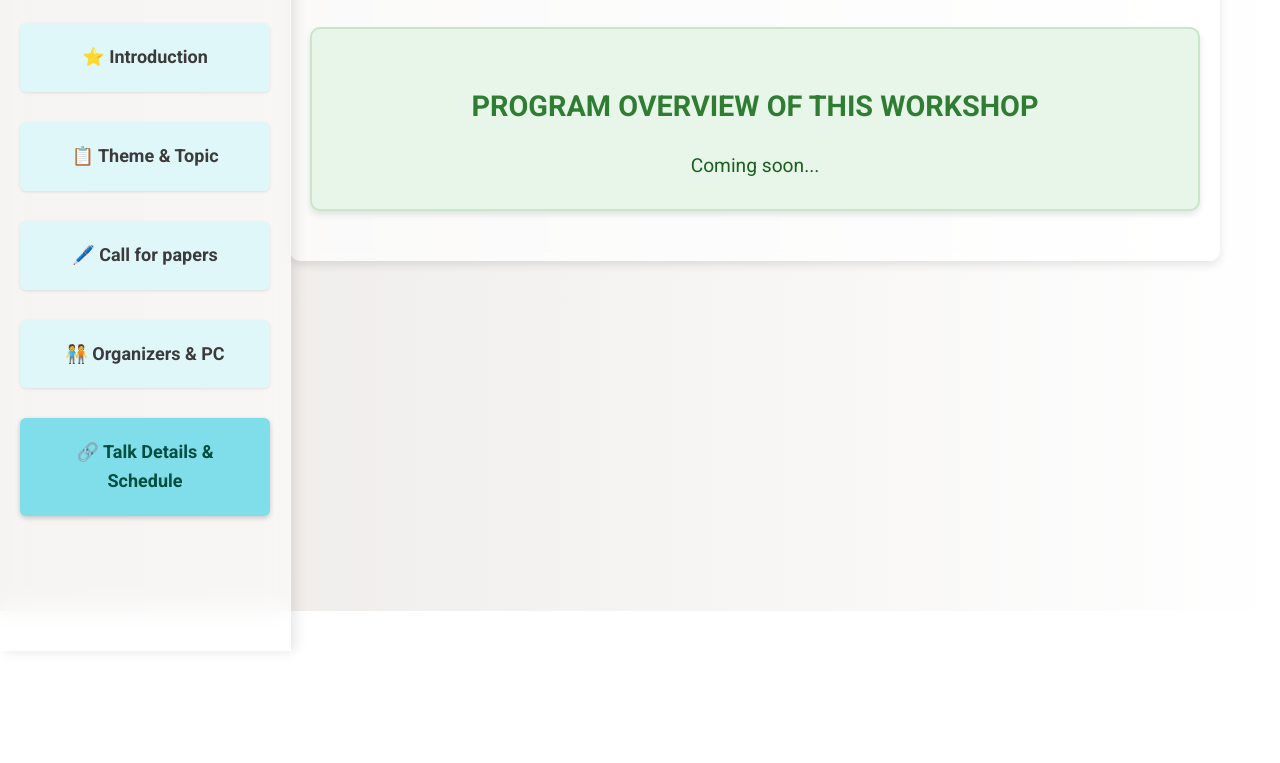
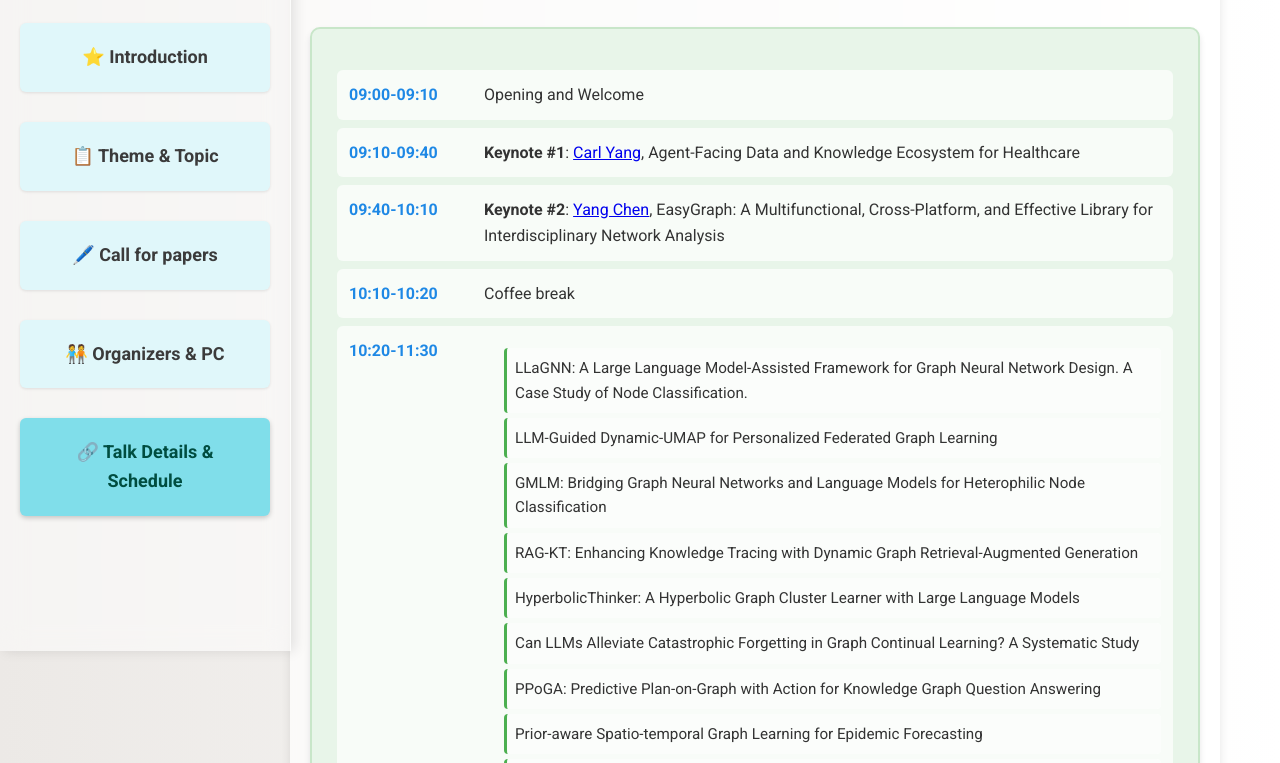
Before and after one commit to MAGIC-GROUP-BUAA/CIKM2025_workshop, a plain HTML site: page pages/talk.html in a window 1280 px wide. Shown: the part 189-952 px from the top of the page. Before the commit the page ends 800 px from the top, so only its background shows below. Drawn offline with Linux system fonts and the light colour scheme.

Commit message:
update schedule

```diff
--- a/CSS/style.css
+++ b/CSS/style.css
@@ -254,28 +254,72 @@ tr:hover td {
 }
 
 .announcement {
-    background-color: #e8f5e9;  /* 淡绿色背景 */
+    background-color: #e8f5e9;
     border: 2px solid #c8e6c9;
     border-radius: 10px;
     padding: 25px;
     margin: 30px 0;
     box-shadow: 0 4px 6px rgba(0, 0, 0, 0.1);
-    text-align: center;
 }
 
 .announcement h3 {
-    color: #2e7d32;  /* 深绿色文字 */
+    color: #2e7d32;
     margin-bottom: 20px;
     font-size: 1.8em;
     font-weight: bold;
     text-transform: uppercase;
+    text-align: center;
 }
 
-.announcement p {
-    color: #1b5e20;  /* 较深的绿色文字 */
-    line-height: 1.8;
-    font-size: 1.2em;
-    margin: 0;
+.announcement ul {
+    list-style: none;
+    padding: 0;
+}
+
+.announcement > ul > li {
+    padding: 12px;
+    margin: 8px 0;
+    background: rgba(255, 255, 255, 0.7);
+    border-radius: 6px;
+    display: flex;
+    align-items: flex-start;
+    transition: all 0.3s ease;
+}
+
+.announcement > ul > li:hover {
+    background: rgba(255, 255, 255, 0.9);
+    transform: translateX(5px);
+}
+
+.announcement .time-slot {
+    font-weight: bold;
+    min-width: 120px;
+    color: #1e88e5;
+    padding-right: 15px;
+}
+
+.announcement .session-content {
+    flex: 1;
+}
+
+.announcement ul ul {
+    margin-top: 10px;
+    padding-left: 20px;
+}
+
+.announcement ul ul li {
+    padding: 8px;
+    margin: 5px 0;
+    background: rgba(255, 255, 255, 0.5);
+    border-radius: 4px;
+    font-size: 0.95em;
+    border-left: 3px solid #4caf50;
+    transition: all 0.3s ease;
+}
+
+.announcement ul ul li:hover {
+    background: rgba(255, 255, 255, 0.8);
+    transform: translateX(3px);
 }
 
 .organizers-list {
--- a/pages/talk.html
+++ b/pages/talk.html
@@ -30,10 +30,50 @@
         </div>
 
         <div class="announcement">
-                <h3>Program overview of this workshop</h3>
-                <p>Coming soon...</p>
+            <ul>
+                <li>
+                    <span class="time-slot">09:00-09:10</span>
+                    <span class="session-content">Opening and Welcome</span>
+                </li>
+                <li>
+                    <span class="time-slot">09:10-09:40</span>
+                    <span class="session-content"><b>Keynote #1</b>: <a href="http://cs.emory.edu/~jyang71/" target="_blank">Carl Yang</a>,  Agent-Facing Data and Knowledge Ecosystem for Healthcare</span>
+                </li>
+                <li>
+                    <span class="time-slot">09:40-10:10</span>
+                    <span class="session-content"><b>Keynote #2</b>: <a href="https://faculty.fudan.edu.cn/ychen/zh_CN/jsxx/387071/jsxx/jsxx.htm" target="_blank">Yang Chen</a>, EasyGraph: A Multifunctional, Cross-Platform, and Effective Library for Interdisciplinary Network Analysis</span>
+                </li>
+                <li>
+                    <span class="time-slot">10:10-10:20</span>
+                    <span class="session-content">Coffee break</span>
+                </li>
+                <!-- <li>
+                    <span class="time-slot">10:20-10:50</span>
+                    <span class="session-content">Keynote #3</span>
+                </li> -->
+                <li>
+                    <span class="time-slot">10:20-11:30</span>
+                    <div class="session-content">
+                        <ul>
+                            <li>LLaGNN: A Large Language Model-Assisted Framework for Graph Neural Network Design. A Case Study of Node Classification.</li>
+                            <li>LLM-Guided Dynamic-UMAP for Personalized Federated Graph Learning</li>
+                            <li>GMLM: Bridging Graph Neural Networks and Language Models for Heterophilic Node Classification</li>
+                            <li>RAG-KT: Enhancing Knowledge Tracing with Dynamic Graph Retrieval-Augmented Generation</li>
+                            <li>HyperbolicThinker: A Hyperbolic Graph Cluster Learner with Large Language Models</li>
+                            <li>Can LLMs Alleviate Catastrophic Forgetting in Graph Continual Learning? A Systematic Study</li>
+                            <li>PPoGA: Predictive Plan-on-Graph with Action for Knowledge Graph Question Answering</li>
+                            <li>Prior-aware Spatio-temporal Graph Learning for Epidemic Forecasting</li>
+                            <li>Graph of Thoughts for High-Integrity Hypothesis Reasoning and Validation</li>
+                            <li>Causal Graph of Thoughts (C-GoT): Dynamic Structural Causal Models for Autonomous Discovery Agents</li>
+                        </ul>
                     </div>
-
+                </li>
+                <li>
+                    <span class="time-slot">11:30-11:40</span>
+                    <span class="session-content">Award Ceremony & Closing Remark</span>
+                </li>
+            </ul>
+        </div>
     </div>
 </div>
 
```
Lines whose indentation alone changed are shown as unchanged.
